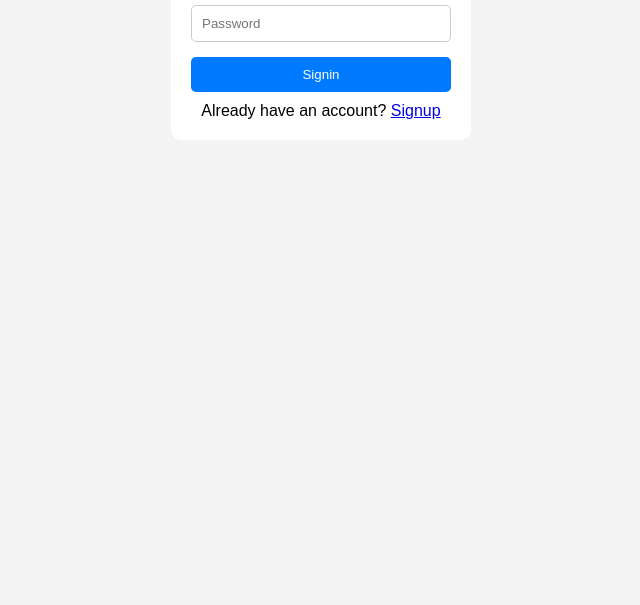
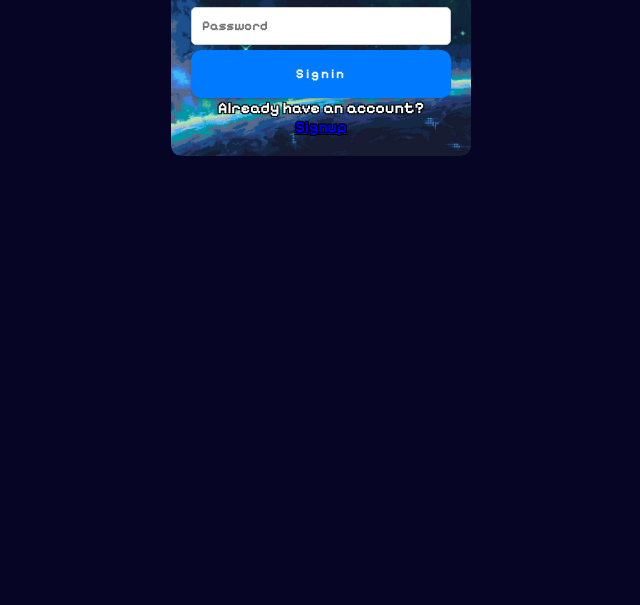
Before and after one commit to Thian680/PinPinSite, a website: page public/pages/signin.html in a window 1280 px wide. Shown: the part 195-800 px from the top of the page, without its empty margins (319-959 px from the left). Drawn offline with Linux system fonts and the light colour scheme.

Commit message:
second commit

```diff
--- a/package.json
+++ b/package.json
@@ -10,7 +10,7 @@
   "type": "commonjs",
   "main": "index.js",
   "scripts": {
-    "test": "echo \"Error: no test specified\" && exit 1"
+    "dev": "node index.js"
   },
   "dependencies": {
     "express": "^5.2.1"
--- a/public/css/auth.css
+++ b/public/css/auth.css
@@ -2,22 +2,71 @@
     margin: 0;
     padding: 0;
     box-sizing: border-box;
+    font-family: 'Pixelfy_Sans', Arial, sans-serif;
+}
+
+@font-face {
+    font-family: 'Pixelfy_Sans';
+    src: url('../assets/PixelifySans-VariableFont_wght.ttf');
+    font-weight: bold;
+    font-display: swap;
 }
 
 body {
     font-family: Arial, Helvetica, sans-serif;
     text-align: center;
-    background-color: #f4f4f4;
+    background-color: #060525;
+}
+
+@keyframes glow {
+    0%, 100% { text-shadow: 0 0 10px #fff, 0 0 20px #fff; }
+    50% { text-shadow: 0 0 20px #fff, 0 0 30px #ff00ff; }
 }
 
 .auth-container {
+    position: relative;
     width: 300px;
     margin: auto;
     padding: 20px;
-    background-color: white;
+    background-color: transparent; /* Make container transparent */
     border-radius: 10px;
-    box-shadow: 0px 0px 0px gray;
     margin-top: 100px;
+    overflow: hidden;
+}
+
+.auth-container::before {
+    content: "";
+    position: absolute;
+    top: 0;
+    left: 0;
+    width: 100%;
+    height: 100%;
+    background-image: url('../assets/WIDEEEEEEEE.jpg');
+    background-size: cover;
+    background-position: center;
+    z-index: -1;
+    border-radius: 10px; /* Match container's border radius */
+}
+
+.auth-container input,
+.auth-container button,
+.auth-container h2,
+.auth-container p {
+    position: relative;
+    z-index: 1;
+}
+
+h2, p {
+    color: white;
+    text-shadow:
+        -1px -1px 0 #000,
+        1px -1px 0 #000,
+        -1px 1px 0 #000,
+        1px 1px 0 #000;
+}
+
+h2 {
+    animation: glow 2s ease-in-out infinite;
 }
 
 input {
@@ -28,7 +77,7 @@ input {
     border: 1px solid #ccc;
 }
 
-button {
+/* button {
     width: 100%;
     padding: 10px;
     margin: 10px 0;
@@ -41,4 +90,32 @@ button {
 
 button:hover {
     background-color: #0056b3;
+} */
+
+button {
+    width: 100%;
+    background-color: #007bff;
+    padding: 14px 40px;
+    color: #fff;
+    letter-spacing: 2px;
+    cursor: pointer;
+    border-radius: 10px;
+    border: 2px dashed #007bff;
+    box-shadow: rgba(50, 50, 93, 0.25) 0px 2px 5px -1px, rgba(0, 0, 0, 0.3) 0px 1px 3px -1px;
+    transition: .4s;
 }
+
+button span:last-child {
+    display: none;
+}
+
+button:hover {
+    transition: .4s;
+    border: 2px dashed #0056b3;
+    background-color: #fff;
+    color: #007bff;
+}
+
+button:active {
+    background-color: #9392ec;
+}
--- a/public/css/feed.css
+++ b/public/css/feed.css
@@ -2,31 +2,73 @@
     margin: 0;
     padding: 0;
     box-sizing: border-box;
+    font-family: 'Pixelfy_Sans', Arial, sans-serif;
+}
+
+@font-face {
+    font-family: 'Pixelfy_Sans';
+    src: url('../assets/PixelifySans-VariableFont_wght.ttf');
+    font-weight: bold;
+    font-display: swap;
 }
 
 body{
     font-family: Arial, Helvetica, sans-serif;
-    background-color: #f4f4f4;
+    background-color: #041b29;
     height: 100vh;
     display: flex;
     flex-direction: column;
 }
 
 .navbar {
+    position: relative;
     display: flex;
     flex-shrink: 0;
     justify-content: space-between;
-    background-color: #007bff;
+    background-color: transparent;
     color: white;
     padding: 15px;
+    overflow: hidden;
+}
+
+.navbar::before {
+    content: "";
+    position: absolute;
+    top: 0;
+    left: 0;
+    width: 100%;
+    height: 100%;
+    background-image: url('../assets/WIDEEEEEEEE.jpg');
+    background-size: cover;
+    background-position: center;
+    z-index: -1;
+}
+
+.navbar h2,
+.navbar button {
+    position: relative;
+    z-index: 1;
 }
 
 button {
-    background-color: white;
-    color: #007bff;
+    background-color: #007bff;
+    color: white;
     border: none;
-    padding: 10px;
+    padding: 7px;
     cursor: pointer;
+    border-radius: 5px;
+    box-shadow: 0 5px blue;
+}
+
+button:hover {
+    transform: translateY(2px);
+    background-color: rgb(53, 53, 221);
+    box-shadow: 0 3px blue;
+}
+
+button:active {
+    transform: translateY(5px);
+    box-shadow: 0 0px;
 }
 
 .logout {
@@ -36,18 +78,17 @@ button {
     border-radius: 5px;
     padding: 10px;
     cursor: pointer;
-    transition: all 0.3s ease;
+    box-shadow: 0 5px darkred;
 }
 
 .logout:hover {
     background-color: red;
-    animation: pulse 2s ease-in-out infinite;
+    box-shadow: 0 3px darkred;
 }
 
-@keyframes pulse {
-  0% { transform: translateX(-100%); opacity: 0; }
-  50% { opacity: 0.5; }
-  100% { transform: translateX(0); opacity: 1; }
+.logout:active {
+    background-color: red;
+    box-shadow: 0 0px darkred;
 }
 
 .post-form {
```
Also changed, not shown: public/pages/feed.html (+2 -2 lines), public/assets/PixelifySans-VariableFont_wght.ttf (added), public/assets/WIDEEEEEEEE.jpg (added).
